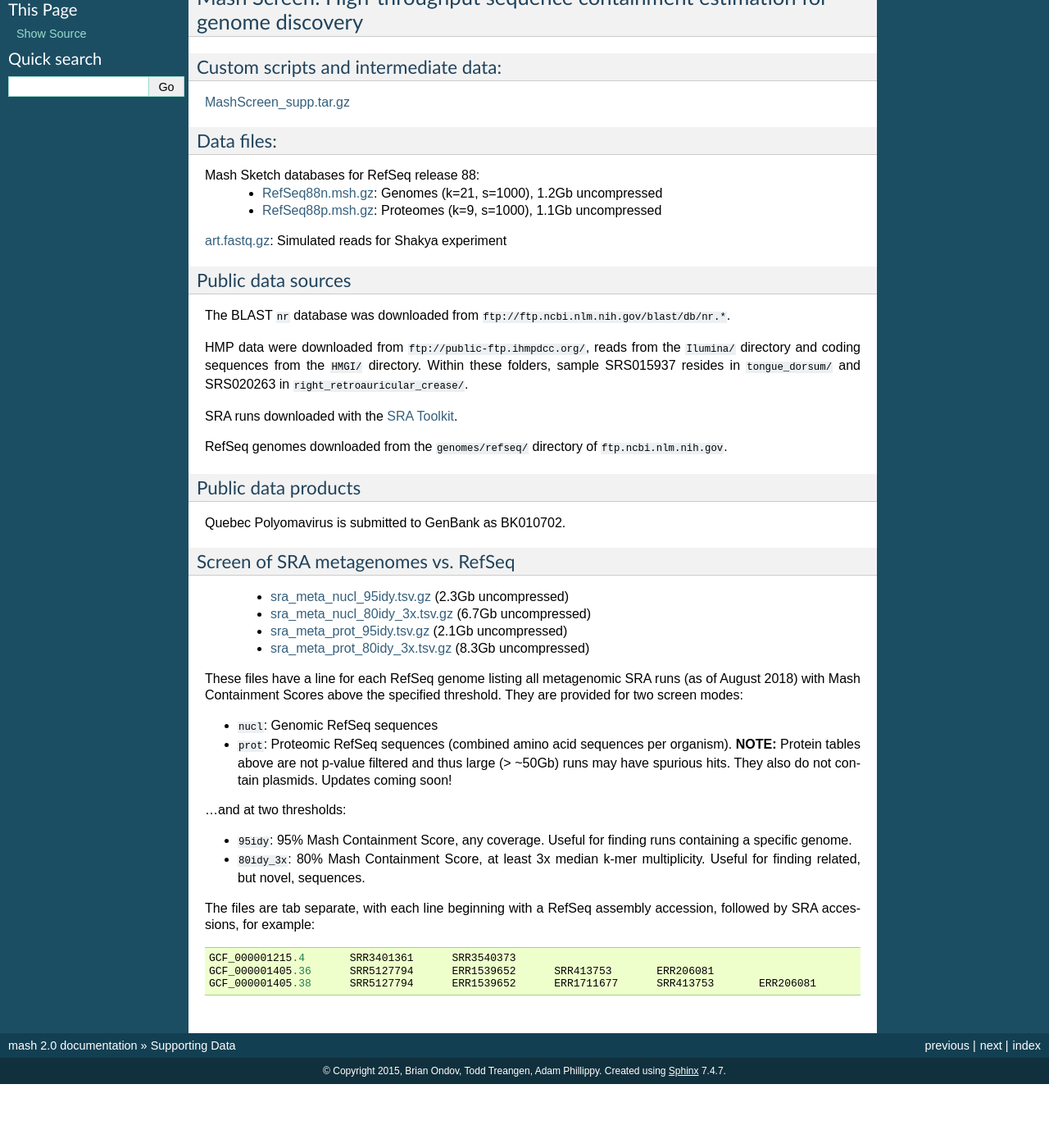
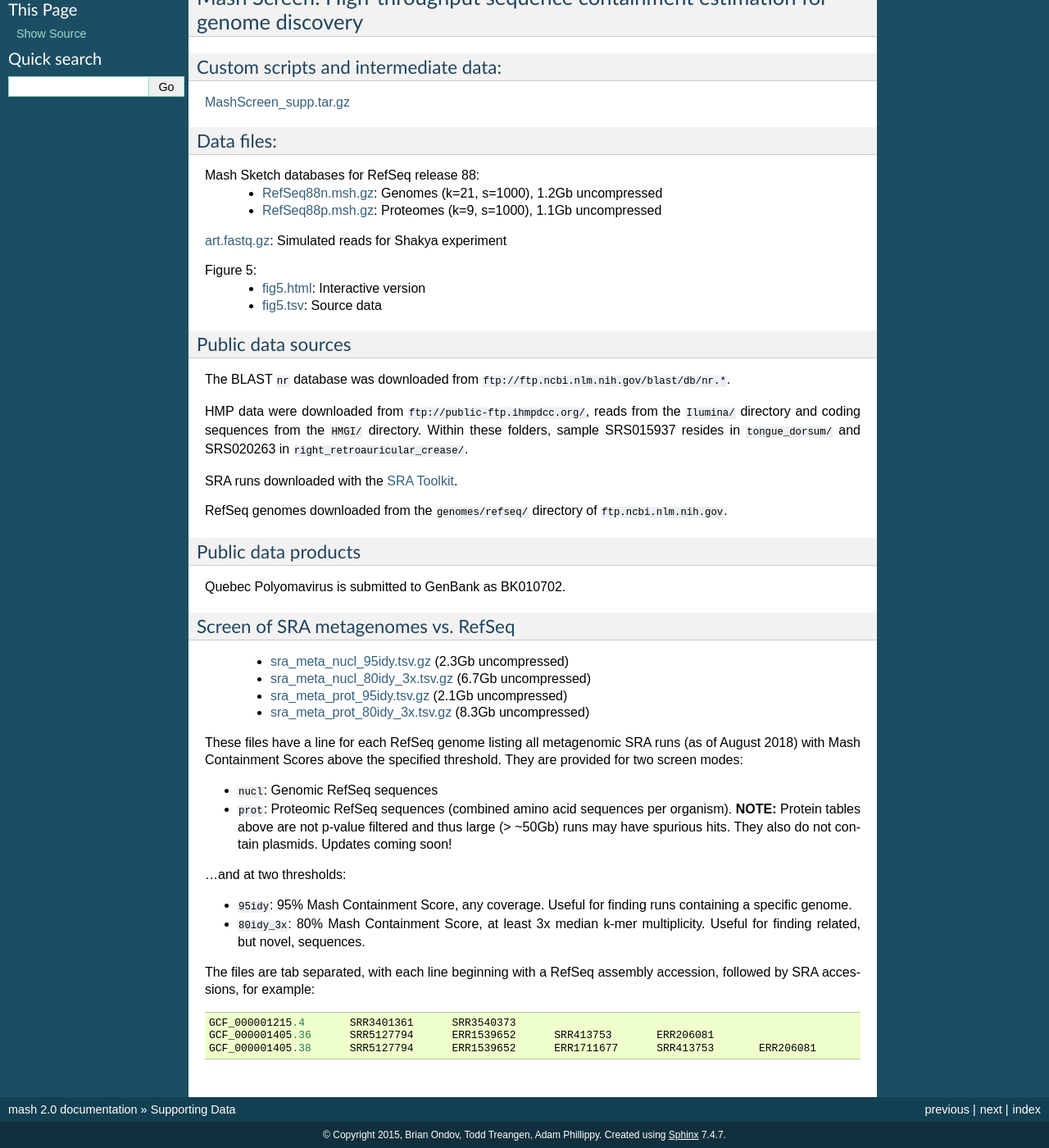
Before and after one commit to marbl/Mash, a Sphinx documentation site: the page built from doc/sphinx/data.rst, in a window 1280 px wide and 1400 px high, scrolled down 447 px. Shown: the whole window at 82% size. Built offline with Sphinx 7.4.7, drawn with Linux system fonts in a browser that asks for light colours; before the commit the page ends 1769 px from its top, so only the background shows below that.

Commit message:
docs: fig5 supp data

```diff
--- a/doc/sphinx/data.rst
+++ b/doc/sphinx/data.rst
@@ -32,6 +32,10 @@ Mash Sketch databases for RefSeq release 88:
  * `RefSeq88p.msh.gz <https://obj.umiacs.umd.edu/mash/screen/RefSeq88p.msh.gz>`_: Proteomes (k=9, s=1000), 1.1Gb uncompressed
 
 `art.fastq.gz <https://obj.umiacs.umd.edu/mash/screen/art.fastq.gz>`_: Simulated reads for Shakya experiment
+
+Figure 5:
+ * `fig5.html <https://obj.umiacs.umd.edu/mash/screen/fig5/fig5.html>`_: Interactive version
+ * `fig5.tsv <https://obj.umiacs.umd.edu/mash/screen/fig5/fig5.tsv>`_: Source data
 
 Public data sources
 ~~~~~~~~~~~~~~~~~~~
@@ -72,7 +76,7 @@ They are provided for two screen modes:
 * ``80idy_3x``: 80% Mash Containment Score, at least 3x median k-mer multiplicity.
   Useful for finding related, but novel, sequences.
 
-The files are tab separate, with each line beginning with a RefSeq assembly accession, followed by SRA accessions, for example:
+The files are tab separated, with each line beginning with a RefSeq assembly accession, followed by SRA accessions, for example:
 
 ::
 
```
